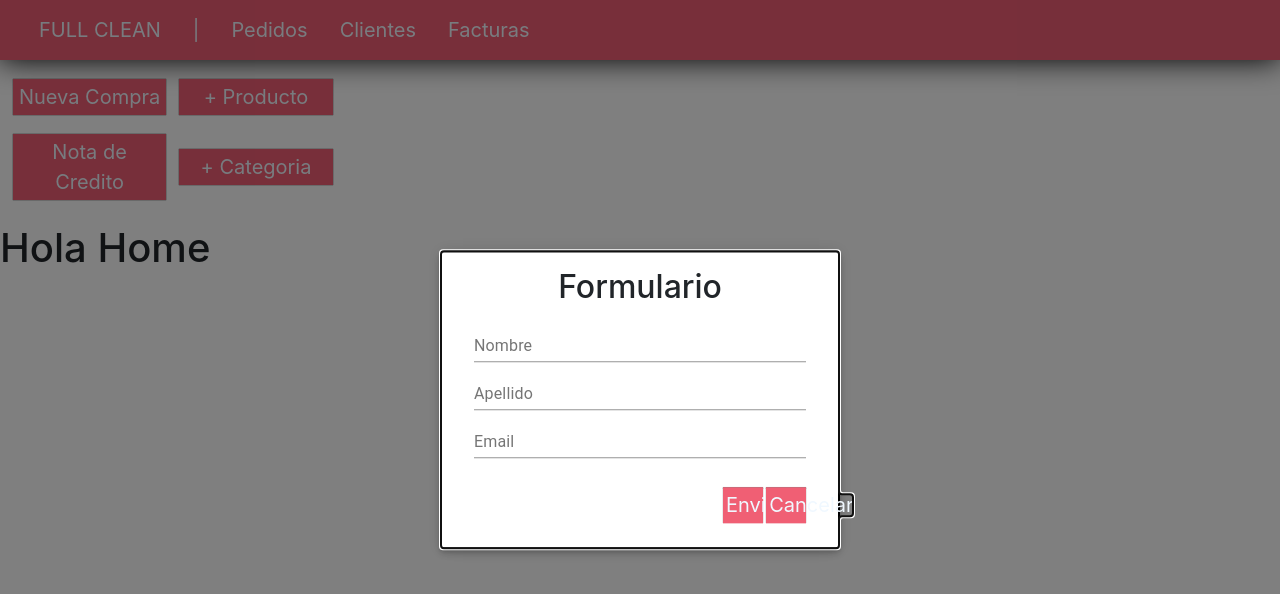
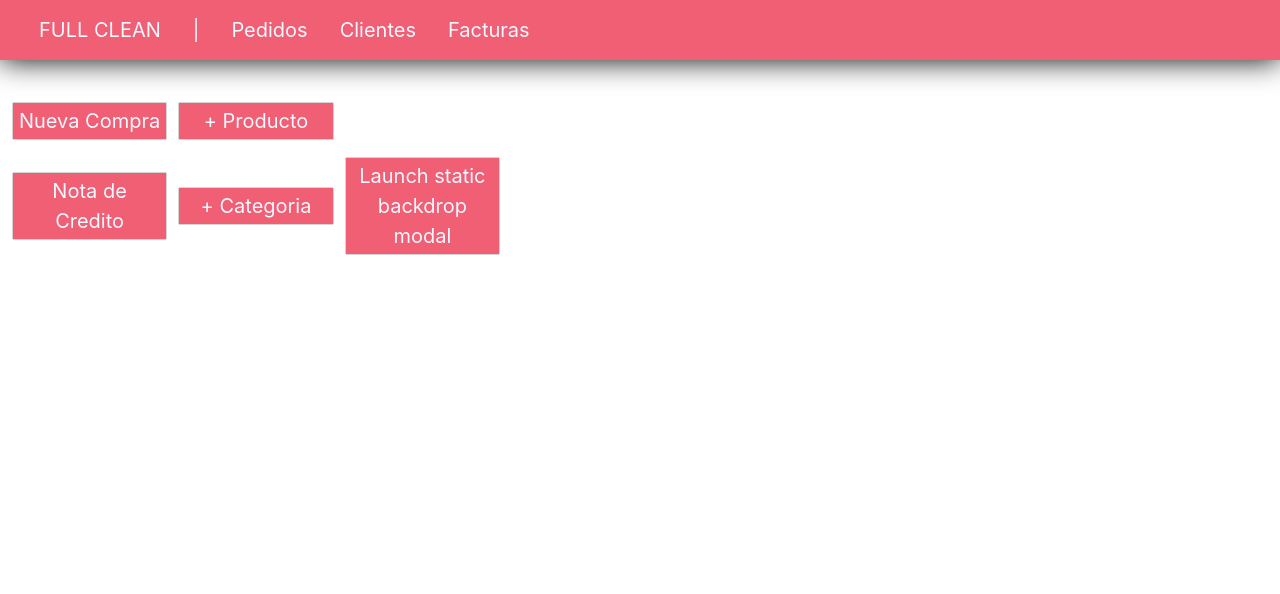
Before and after one commit to oguzman-se/FullClean, a React (Create React App) app: page / in a window 1280 px wide. Shown: the top 594 px of the page. Built offline with nearby package versions, Linux system fonts and the light colour scheme.

Commit message:
FULL CLEAN 7/4 MODAL NOT WORKING

```diff
--- a/src/App.css
+++ b/src/App.css
@@ -31,6 +31,9 @@
   padding: 2px !important;
   border-radius: 0% !important;
 }
+.btn-custom:hover{
+  color: rgb(48, 45, 45) !important;
+}
 .size-button{
   max-width: 100%;
 
--- a/src/components/Button.js
+++ b/src/components/Button.js
@@ -1,10 +1,8 @@
-
-import '../App.css';
 import 'bootstrap/dist/css/bootstrap.css';
 
 function Button(props) {
     return(
-        <button type="button" class="btn btn-custom">{props.children}</button>
+        <button type="button" className="btn btn-custom">{props.children}</button>
 )}
 
 export default Button;
--- a/src/components/Layout.js
+++ b/src/components/Layout.js
@@ -1,80 +1,11 @@
 import Header from './Header'
-import Button from './Button'
-import '../App.css'
-import React, {useState} from 'react';
-import {Modal, TextField} from '@material-ui/core';
-import {makeStyles} from '@material-ui/core/styles';
-
-const useStyles = makeStyles((theme)=>({
-  modal:{
-    position: 'absolute',
-    width: 400,
-    backgroundColor: 'white',
-    border: '2px solid #000',
-    boxShadow: theme.shadows[5],
-    padding: theme.spacing(2,4,3),
-    top: '50%',
-    left: '50%',
-    transform: 'translate(-50%, -50%)',
-  },
-  textfield:{
-    width: '100%'
-  }
-}))
 
 function Layout(props) {
-  const styles = useStyles();
-
-  const [modal, setModal] = useState(true);
-
-  const abrirCerrarModal =()=>{
-    setModal(!modal);
-    console.log("Hola")
-  }
-
-  const body=(
-    <div className={styles.modal}>
-      <div align="center">
-        <h2>Formulario</h2>
-      </div>
-      <TextField label="Nombre" className={styles.textfield} />
-      <br/>
-      <TextField label="Apellido" className={styles.textfield} />
-      <br/>
-      <TextField label="Email" className={styles.textfield} />
-      <br /> <br/>
-      <div align="right">
-      <Button color="primary">Enviar</Button>
-      <Button onClick={()=>abrirCerrarModal()}>Cancelar</Button>
-      </div>
-    </div>
-  )
     return (
       <div>
         <Header/>
-        <div class="size-button">
-          <Button class="sub-button">
-            Nueva Compra
-          </Button>
-          <Button class="sub-button" onClick={()=>abrirCerrarModal()}>
-            + Producto
-          </Button>
-          </div><div>
-          <Button class="sub-button">
-            Nota de Credito
-          </Button>
-          <Button class="sub-button">
-            + Categoria
-          </Button>
-        </div>
         <br></br>
         {props.children}
-        <Modal
-        open={modal}
-        onClose={abrirCerrarModal}>
-          {body}
-        </Modal>
-
 
       </div>
     );
--- /dev/null
+++ b/src/components/Modal.js
@@ -0,0 +1,41 @@
+import Button from '../components/Button'
+import React, {useState} from 'react'
+import {Modal} from 'react-bootstrap'
+
+function Example() {
+  const [show, setShow] = useState(false);
+
+  const handleClose = () => setShow(false);
+  const handleShow = () => setShow(true);
+
+  return (
+    <>
+      <Button variant="primary" onClick={handleShow}>
+        Launch static backdrop modal
+      </Button>
+
+      <Modal
+        show={show}
+        onHide={handleClose}
+        backdrop="static"
+        keyboard={false}
+      >
+        <Modal.Header closeButton>
+          <Modal.Title>Modal title</Modal.Title>
+        </Modal.Header>
+        <Modal.Body>
+          I will not close if you click outside me. Don't even try to press
+          escape key.
+        </Modal.Body>
+        <Modal.Footer>
+          <Button variant="secondary" onClick={handleClose}>
+            Close
+          </Button>
+          <Button variant="primary">Understood</Button>
+        </Modal.Footer>
+      </Modal>
+    </>
+  );
+}
+
+export default Example;
--- a/src/pages/Home.js
+++ b/src/pages/Home.js
@@ -1,10 +1,31 @@
 // Home.js
 import React from 'react'
 import Layout from '../components/Layout'
-const Home = () => (
+import Button from '../components/Button'
+import Example from '../components/Modal'
+
+function Home() {
+
+  return(
   <Layout>
-    <h1>Hola Home</h1>
+    <div className="size-button">
+          <Button className="sub-button">
+            Nueva Compra
+          </Button>
+          <Button className="sub-button">
+            + Producto
+          </Button>
+          </div><div>
+          <Button className="sub-button">
+            Nota de Credito
+          </Button>
+          <Button className="sub-button">
+            + Categoria
+          </Button>
+          <Example/>
+        </div>
   </Layout>
-)
+
+  )}
 
 export default Home
```
